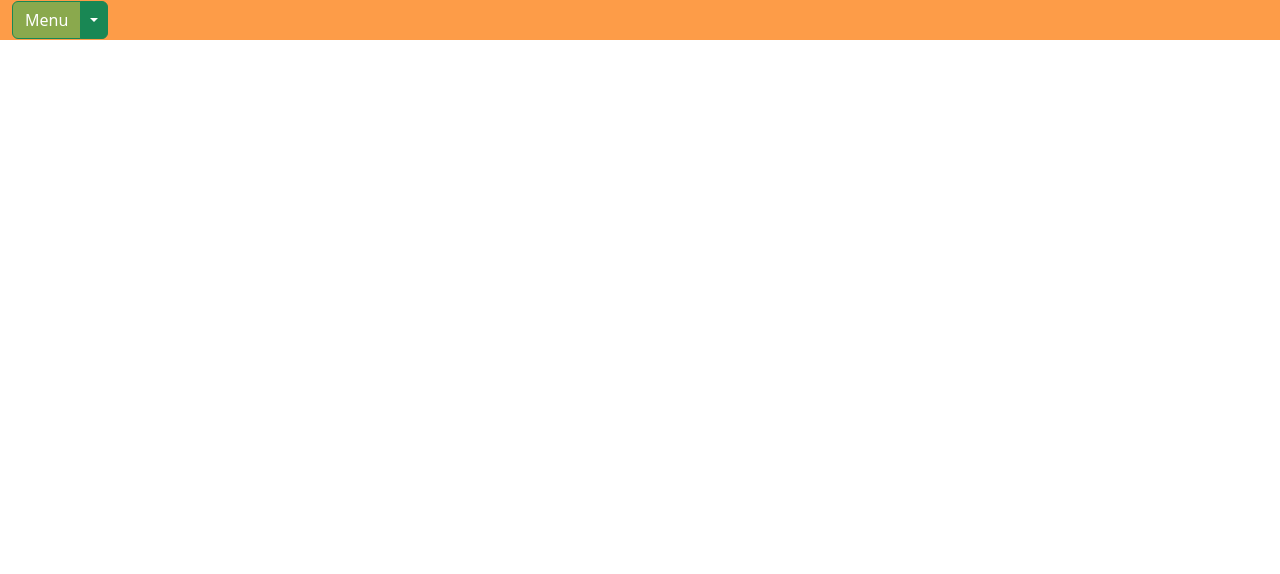
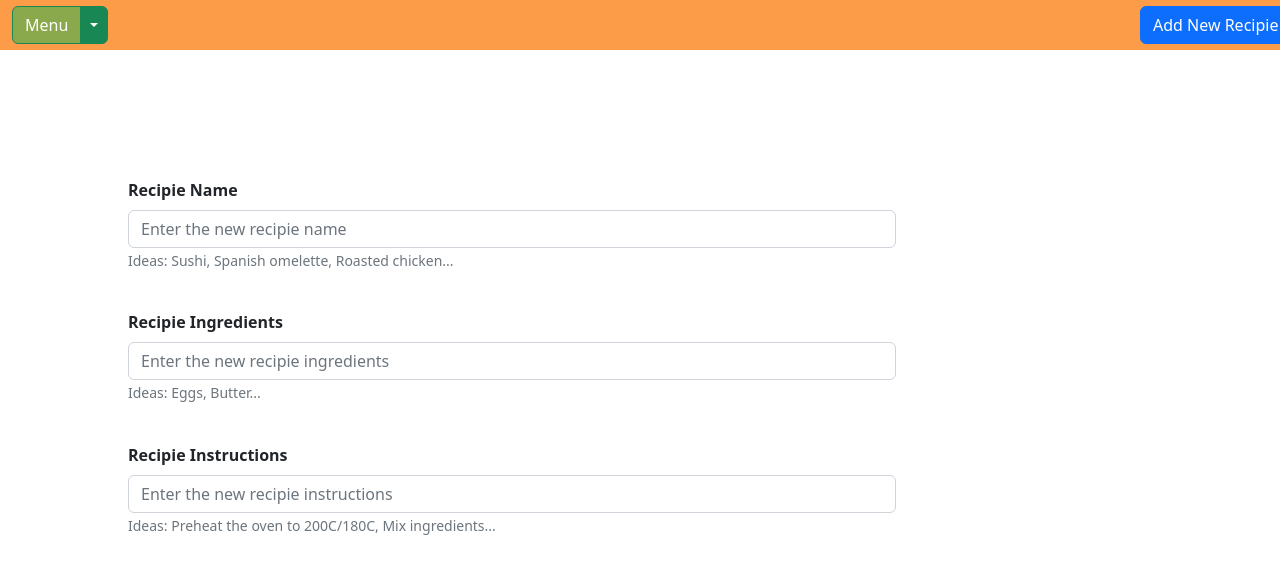
Before and after one commit to SusanaHueso/25-11-2022-Technical-Test-2-, a React (Create React App) app: page /NewRecipie in a window 1280 px wide. Before the commit this address had no page. Shown: the top 574 px of the page. Built offline with nearby package versions, Linux system fonts and the light colour scheme.

Commit message:
added add recipie button and form(no logic behind atm),show meal title and instructions on click(fix css and clickoutside left)

```diff
--- a/src/App.js
+++ b/src/App.js
@@ -2,7 +2,8 @@ import './App.css';
 import Body from './components/Body/Body';
 import { Routes, Route, BrowserRouter } from 'react-router-dom';
 import {Home} from './containers/Home/Home'
-import {Header} from './containers/Header/Header'
+import {Header} from './components/Header/Header'
+import { NewRecipie } from './containers/NewRecipie/NewRecipie';
 
 function App() {
   return (
@@ -10,6 +11,7 @@ function App() {
       <BrowserRouter>
          <Header></Header>
         <Routes>
+        <Route path='/NewRecipie' element={<NewRecipie/>}/>
           <Route path='/Body' element={<Body/>}/>
           <Route path='/' element={<Home/>}/>
         </Routes>
--- a/src/containers/Header/Header.css
+++ b/src/components/Header/Header.css
@@ -1,11 +1,15 @@
 .headerDesign {
-  display: grid;
-  justify-content: start;
+  min-height: 50px;
+  display: flex;
+  justify-content: space-around;
   width: 100vw;
   height: 5vh;
   background-position: center;
   background-repeat: no-repeat;
   background-size: cover;
-  align-content: space-evenly;
+  align-content: space-around;
   background-color: rgb(253, 156, 72);
+  flex-direction: column;
+  flex-wrap: wrap;
+  align-items: center;
 }
--- a/src/containers/Header/Header.jsx
+++ b/src/components/Header/Header.jsx
@@ -1,14 +1,18 @@
 import React from "react";
-import { CustomDropdown } from "../../components/CustomDropDown/CustomDropDown";
+import { CustomDropdown } from "../CustomDropDown/CustomDropDown";
+import Button from "react-bootstrap/Button";
+
 import "./Header.css";
 export const Header = () => {
   const title = "Menu";
   const option1 = "Home";
-  const option2 = "Body";
+  const option2 = "Recipies";
+  const titleButton = "Add New Recipie";
   return (
     <div className="headerDesign">
       {" "}
       <CustomDropdown title={title} option1={option1} option2={option2} />
+      <Button href="/NewRecipie">{titleButton}</Button>
     </div>
   );
 };
--- a/src/containers/Meal/Meal.jsx
+++ b/src/containers/Meal/Meal.jsx
@@ -1,13 +1,33 @@
-import React from "react";
-import './Meal.css';
+/* eslint-disable jsx-a11y/alt-text */
+import React, { useState } from "react";
+import "./Meal.css";
 
-const Meal = ({value}) => {
+const Meal = ({ value }) => {
+  const [show, setShow] = useState(false);
+  const handleClick = (id) => {
+    setShow(!show);
+    console.log(id);
+  };
+  const name = value.strMeal;
+  const instructions = value.strInstructions;
 
-    return(
+  return (
+    <div key={value.idMeal}>
+      <img
+        className="mealImage"
+        src={value.strMealThumb}
+        onClick={() => handleClick()}
+      ></img>
+      {show ? (
         <div>
-            <img className="mealImage" src={value.strMealThumb}></img>
+          <b>{name}</b>
+          <p>{instructions}</p>
         </div>
-    )
-}
+      ) : (
+        ""
+      )}
+    </div>
+  );
+};
 
 export default Meal;
--- /dev/null
+++ b/src/containers/NewRecipie/NewRecipie.css
@@ -0,0 +1,10 @@
+.newRecipieDesign {
+  display: flex !important;
+  flex-direction: column !important;
+  width: 60% !important;
+  margin-left: 10% !important;
+  margin-top: 10% !important;
+}
+.groupsDesign {
+  margin-bottom: 5%;
+}
--- /dev/null
+++ b/src/containers/NewRecipie/NewRecipie.jsx
@@ -0,0 +1,41 @@
+import React from "react";
+import Form from "react-bootstrap/Form";
+import "./NewRecipie.css";
+
+export const NewRecipie = () => {
+  return (
+    <Form className="newRecipieDesign">
+      <Form.Group className="groupsDesign" controlId="RecipieName">
+        <Form.Label>
+          <b>Recipie Name</b>
+        </Form.Label>
+        <Form.Control type="text" placeholder="Enter the new recipie name" />
+        <Form.Text>
+          Ideas: Sushi, Spanish omelette, Roasted chicken...
+        </Form.Text>
+      </Form.Group>
+      <Form.Group className="groupsDesign" controlId="RecipieIngredients">
+        <Form.Label>
+          <b>Recipie Ingredients</b>
+        </Form.Label>
+        <Form.Control
+          type="text"
+          placeholder="Enter the new recipie ingredients"
+        />
+        <Form.Text>Ideas: Eggs, Butter...</Form.Text>
+      </Form.Group>
+      <Form.Group controlId="RecipieInstructions">
+        <Form.Label>
+          <b>Recipie Instructions</b>
+        </Form.Label>
+        <Form.Control
+          type="text"
+          placeholder="Enter the new recipie instructions"
+        />
+        <Form.Text>
+          Ideas: Preheat the oven to 200C/180C, Mix ingredients...
+        </Form.Text>
+      </Form.Group>
+    </Form>
+  );
+};
```
